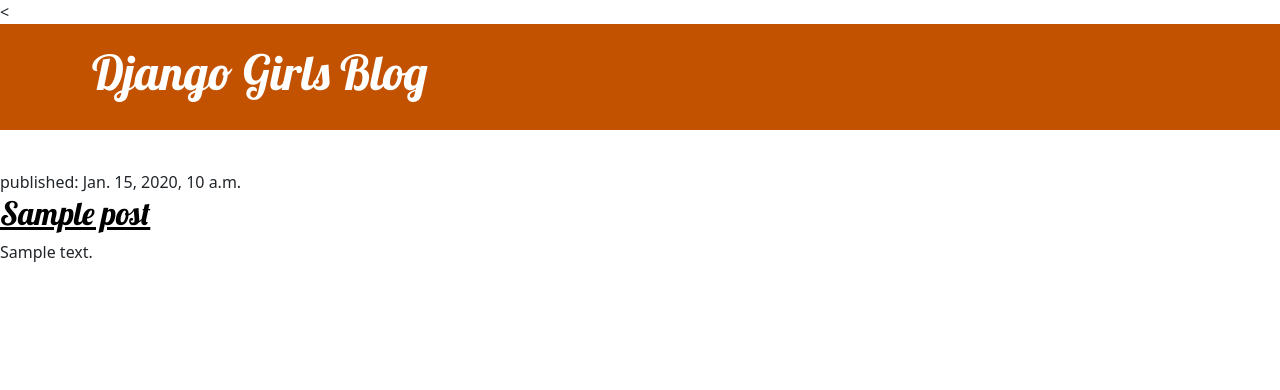
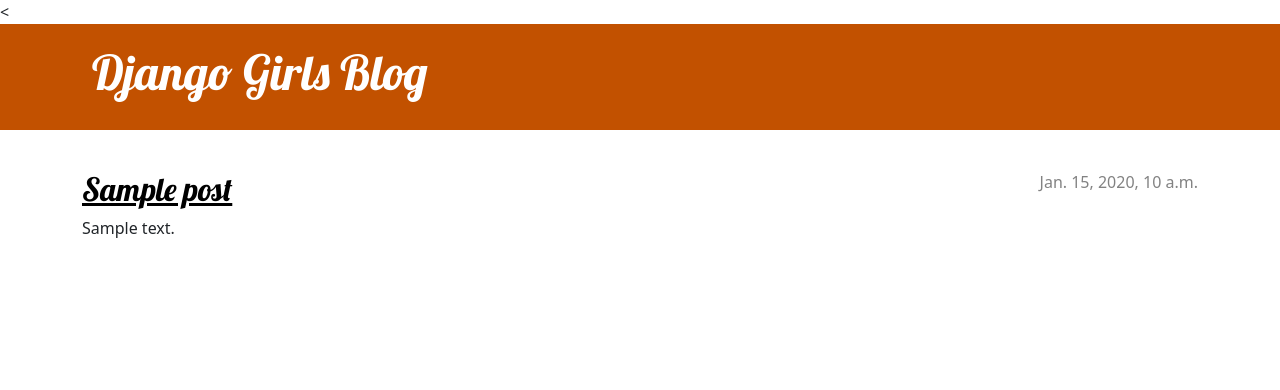
Before and after one commit to StephenTurk90/my-first-blog, a Django app: template templates/post_list.html in a window 1280 px wide. Shown: the top 390 px of the page. Run offline with Django 3.2, Linux system fonts and the light colour scheme; the template is opened without the code that fills it: most values are stand-ins (such as "Sample title", 1, 10 or a date in 2020).

Commit message:
html updates

```diff
--- a/templates/post_list.html
+++ b/templates/post_list.html
@@ -14,10 +14,20 @@
             </div>
         </header>
 
-        <article class="post">
-            <time>published: {{ post.published_date }}</time>
-            <h2><a href="">{{ post.title }}</a></h2>
-            <p>{{ post.text|linebreaksbr }}</p>
-        </article>
+        <main class="container">
+            <div class="row">
+                <div class="col">
+                    {% for post in posts %}
+                        <article class="post">
+                            <time class="date">
+                                {{ post.published_date }}
+                            </time>
+                            <h2><a href="">{{ post.title }}</a></h2>
+                            <p>{{ post.text|linebreaksbr }}</p>
+                        </article>
+                    {% endfor %}
+                </div>
+            </div>
+        </main>
     </body>
 </html>
```
